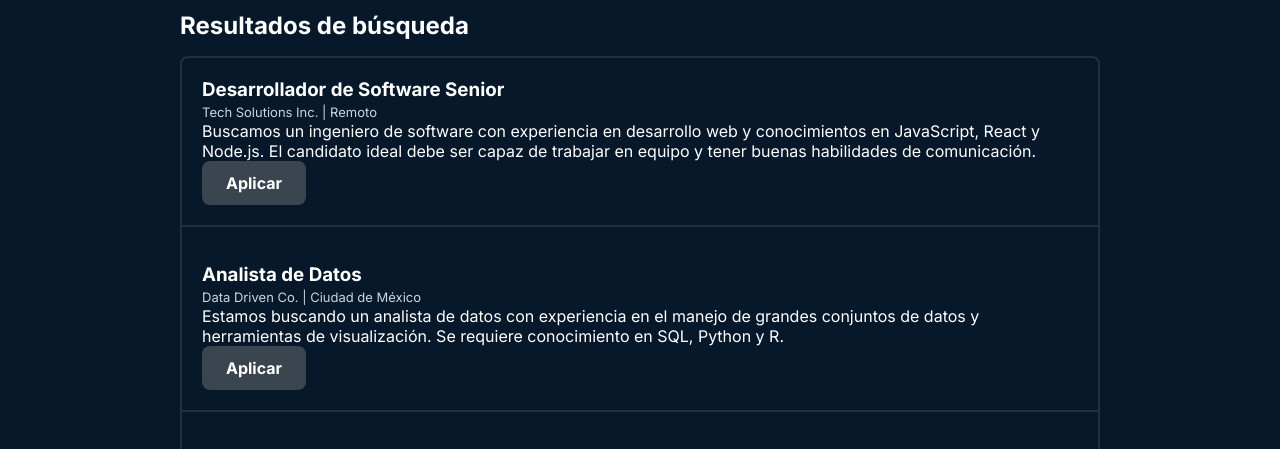
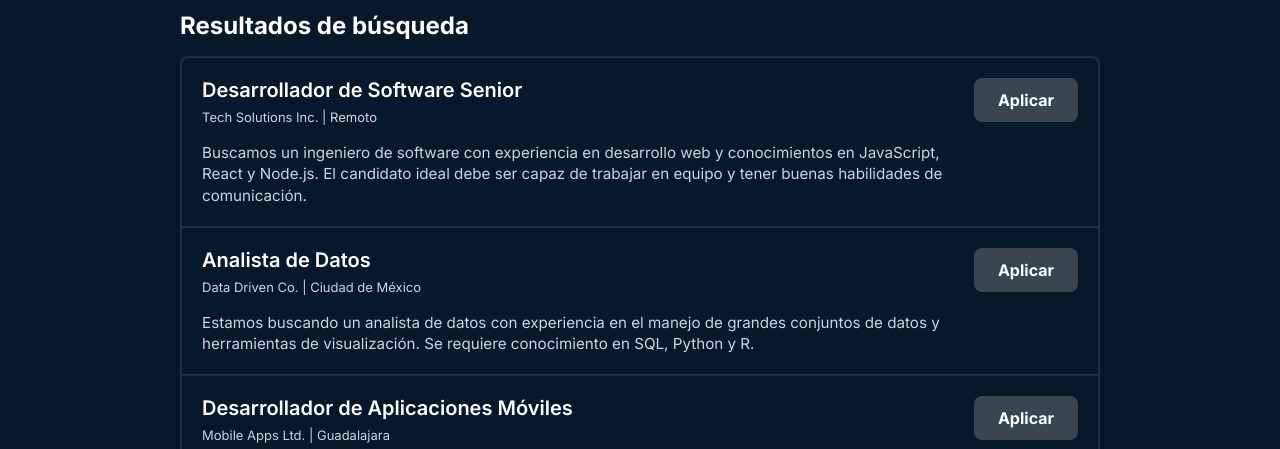
Before and after one commit to matiasivanolivera/jscamp, a plain HTML site: page 00-html-css/empleos.html in a window 1280 px wide. Shown: the part 327-776 px from the top of the page. Drawn offline with Linux system fonts and the light colour scheme.

Commit message:
arreglando js filtros y ofertas de json

```diff
--- a/00-html-css/empleos.css
+++ b/00-html-css/empleos.css
@@ -302,29 +302,12 @@
     color: var(--text-primary);
   }
 
-  /*  .joblist {
-
-
-
-  }
- */
-
-
-
-
-
-.jobcard__header {
-  display: flex;
-  justify-content: space-between;
-}
-
-.joblist {
+ /*  ol li{
     list-style: none;
     display: flex;
     flex-direction: column;
     gap: 16px;
-  border: solid 2px var(--border);
-  border-radius: 8px;
+  } */
 
   .jobcard__desc {
     color: var(--text-secondary);
@@ -359,28 +342,51 @@
   button:active {
     transform: scale(0.95);
   }
+
+
+
+
 }
 
-  .button-apply-job {
-    &.is-applied {
-      background: green;
-      pointer-events: none;
+
+
+
+.jobcard__header {
+  display: flex;
+  justify-content: space-between;
+  align-items: flex-start;
+  gap: 1rem;
+  margin-bottom: 1rem;
 }
+
+.header-container-1 {
+    flex: 1;
+    min-width: 0; /* Permite que el texto se ajuste */
 }
+
+.joblist {
+  border: solid 2px var(--border);
+  border-radius: 8px;
+  gap:1rem;
 }
 
 .jobcard {
   padding: 20px;
   border-bottom: solid 2px var(--border);
+
 }
-
-
 
 .jobcard__meta {
   padding-top: 2px;
   font-size: small;
   color: var(--text-secondary);
-  padding-bottom: 15px;
+}
+
+.jobcard__title {
+    font-size: 1.25rem;
+    font-weight: 600;
+    margin-bottom: 0.25rem;
+    color: var(--text-primary);
 }
 
 .pagination {
@@ -421,7 +427,12 @@
   }
 }
 
-
+.button-apply-job {
+    &.is-applied {
+      background: green;
+      pointer-events: none;
+  }
+}
 
 footer {
   background-color: var(--background);
--- a/00-html-css/empleos.html
+++ b/00-html-css/empleos.html
@@ -32,7 +32,7 @@
           <span class="brand_name">DevJobs</span>
         </a>
 
-        <nav class="primary-nav" aria-label="Principal">
+        <nav class="primary-nav">
           <ul class="primary-nav_list">
             <li><a class="primary-nav__link" href="#">Inicio</a></li>
             <li><a class="primary-nav__link" href="#">Empleos</a></li>
@@ -57,7 +57,7 @@
       <div class="container">
 
         <!-- Hero -->
-        <section class="hero" aria-labelledby="hero-title">
+        <section class="hero">
           <h1 id="hero-title" class="hero__title">Encuentra tu próximo trabajo</h1>
           <p class="hero_lead">Explora miles de oportunidades en el sector tecnológico.</p>
         </section>
@@ -79,7 +79,7 @@
             </form>
 
             <form class="filters">
-              <select name="technology" id="filter-technology">
+              <select name="tecnologia" id="filter-technology">
 
                   <option value="Tecnología">Tecnología</option>
                   <option value="js">JavaScript</option>
@@ -90,7 +90,7 @@
 
               </select>
 
-              <select name="location" id="filter-location">
+              <select name="ubicacion" id="filter-location">
 
                   <option value="">Ubicación</option>
                   <option value="Remoto">Remoto</option>
--- a/00-html-css/empleos.js
+++ b/00-html-css/empleos.js
@@ -1,15 +1,4 @@
-/* const fetch = require("nodemailer/lib/fetch") */
-
 const botones_aplicar = document.querySelectorAll('.button-apply-job')
-
-/* botones_aplicar.forEach(boton => {
-    boton.addEventListener('click', () => {
-    boton.textContent = '¡Aplicado!'
-    boton.classList.add('is-applied')
-    boton.disabled = true
-});
-
-}) */
 
 const joblistol = document.querySelector('.joblist')
 
@@ -24,19 +13,16 @@ joblistol.addEventListener('click', function (event) {
 })
 
 const filter = document.querySelector('#filter-location')
-const jobcards = document.querySelectorAll('.jobcard')
+
 
 filter.addEventListener('change', function () {
+    const jobcards = document.querySelectorAll('.jobcard')
     const selectedLocation = filter.value
 
     jobcards.forEach(job => {
         const modalidad = job.dataset.modalidad
 
-        if (selectedLocation === '' || selectedLocation === modalidad) {
-            job.style.display = 'block'
-        } else {
-            job.style.display = 'none'
-        }
+        selectedLocation === '' || selectedLocation === modalidad ? 'block' : 'none'
     })
 })
 
@@ -55,20 +41,25 @@ fetch("./data.json")
             const article = document.createElement('article')
             article.className = 'jobcard'
 
-            article.dataset.technology = job.data.technology
-            article.dataset.location = job.data.location
+            article.dataset.tecnologia = job.data.tecnologia
+            article.dataset.ubicacion = job.data.ubicacion
             article.dataset.modalidad = job.data.modalidad
             /* article.dataset.typeOfContract = job.data.typeOfContract */
 
-            article.innerHTML = `<div>
-            <h3 class="jobcard__title">${job.titulo}</h3>
-            <small class="jobcard__meta">
-            <span> ${job.empresa} | ${job.ubicacion} </span>
-            </small>
-            <p> ${job.descripcion} </p>
-
-            </div>
-            <button class="button-apply-job">Aplicar</button>`
+            article.innerHTML = `
+                <header class="jobcard__header">
+                    <div class="header-container-1">
+                        <h3 class="jobcard__title">${job.titulo}</h3>
+                        <small class="jobcard__meta">
+                            <span>${job.empresa}</span>
+                            <span> | </span>
+                            <span>${job.ubicacion}</span>
+                        </small>
+                    </div>
+                    <button class="button-apply-job">Aplicar</button>
+                </header>
+                <p class="jobcard__desc">${job.descripcion}</p>
+            `
 
             conteiner_jobs.appendChild(article);
 
```
Lines whose indentation alone changed are shown as unchanged.
